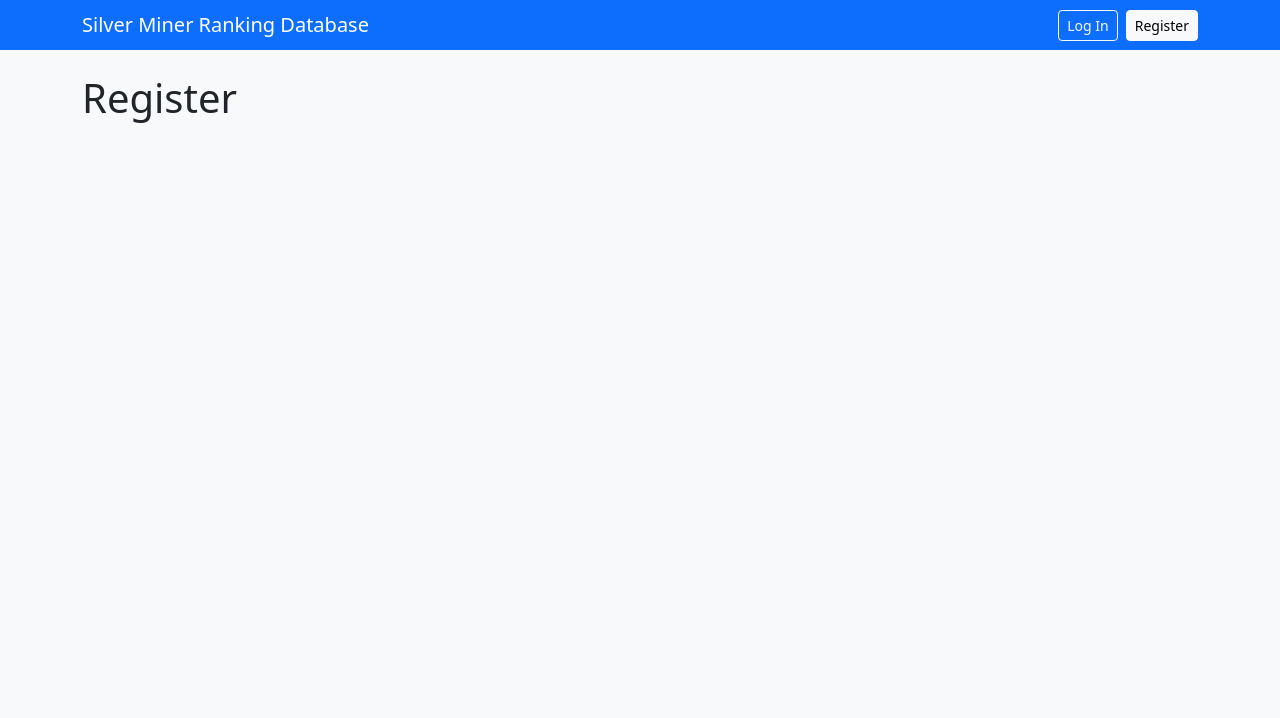
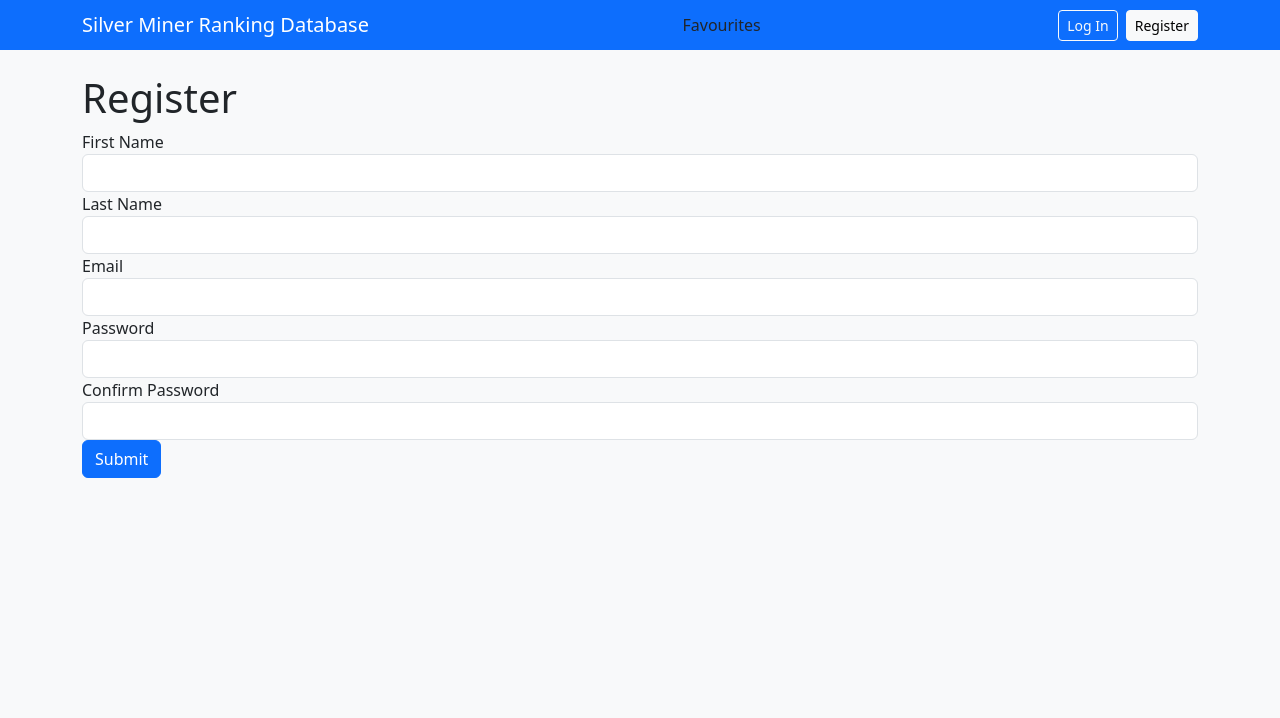
Before and after one commit to imdadriaz/SilverMiningDatabase, a Django app: template mining/templates/register.html in a window 1280 px wide. Shown: the top 718 px of the page. Run offline with Django 4.2, Linux system fonts and the light colour scheme; the template is opened without the code that fills it, so the values that code supplies are empty.

Commit message:
Added favourites.html, added form to register.html

```diff
--- a/mining/templates/base.html
+++ b/mining/templates/base.html
@@ -33,6 +33,7 @@
     <nav class="navbar navbar-dark bg-primary">
         <div class="container">
             <span class="navbar-brand mb-0 h1 fs-5">Silver Miner Ranking Database</span>
+            <a class="nav-link" href="{% url 'favourites' %}">Favourites</a>
             <div class="d-flex gap-2">
                 <a class="btn btn-sm btn-outline-light" href="{% url 'login' %}">Log In</a>
                 <a class="btn btn-sm btn-light" href="{% url 'register' %}">Register</a>
--- a/mining/templates/register.html
+++ b/mining/templates/register.html
@@ -4,5 +4,28 @@
 {% endblock %}
 {% block content %}
     <h1>Register</h1>
+    <form action="{% url 'register_message' %}">
+        <div class="form-group">
+            <label for="fname">First Name</label>
+            <input type="text" class="form-control" id="fname">
+        </div>
+        <div class="form-group">
+            <label for="lname">Last Name</label>
+            <input type="text" class="form-control" id="lname">
+        </div>
+        <div class="form-group">
+            <label for="email">Email</label>
+            <input type="text" class="form-control" id="email">
+        </div>
+        <div class="form-group">
+            <label for="password">Password</label>
+            <input type="password" class="form-control" id="password">
+        </div>
+        <div class="form-group">
+            <label for="cpassword">Confirm Password</label>
+            <input type="password" class="form-control" id="cpassword">
+        </div>
+        <button type="submit" class="btn btn-primary">Submit</button>
+    </form>
 {% endblock %}
 {% block extra_js %}{% endblock %}
--- a/mining/urls.py
+++ b/mining/urls.py
@@ -13,6 +13,8 @@ urlpatterns = [
     path('login/', views.login, name = 'login'),
     path('logout/', views.logout_view, name = 'logout'),
     path('register/', views.register, name = 'register'),
+    path('register/message/', views.register_view, name = 'register_message'),
+
 
     # ── Shared ────────────────────────────────────────────────────────────────
     path('dashboard/', views.dashboard, name = 'dashboard'),
@@ -21,7 +23,7 @@ urlpatterns = [
     path('companies/', views.company_list, name = 'company_list'),
     path('companies/<str:ticker>/', views.company_detail, name = 'company_detail'),
     path('companies/<str:ticker>/favourite/', views.toggle_favourite, name = 'toggle_favourite'),
-    path('favourites/', views.favourites_list, name = 'favourites'),
+    path('favourites/', views.favourites, name = 'favourites'),
 
     # ── Admin — dashboard ─────────────────────────────────────────────────────
     path('admin/', views.admin_dashboard, name = 'admin_dashboard'),
--- a/mining/views.py
+++ b/mining/views.py
@@ -39,6 +39,9 @@ def login(request):
 
 def register(request):
     return render(request, 'register.html')
+
+def favourites(request):
+    return render(request, 'favourites.html')
 
 
 # ─────────────────────────────────────────────────────────────────────────────
```
Also changed, not shown: mining/templates/favourites.html (added, +8 -0 lines).
